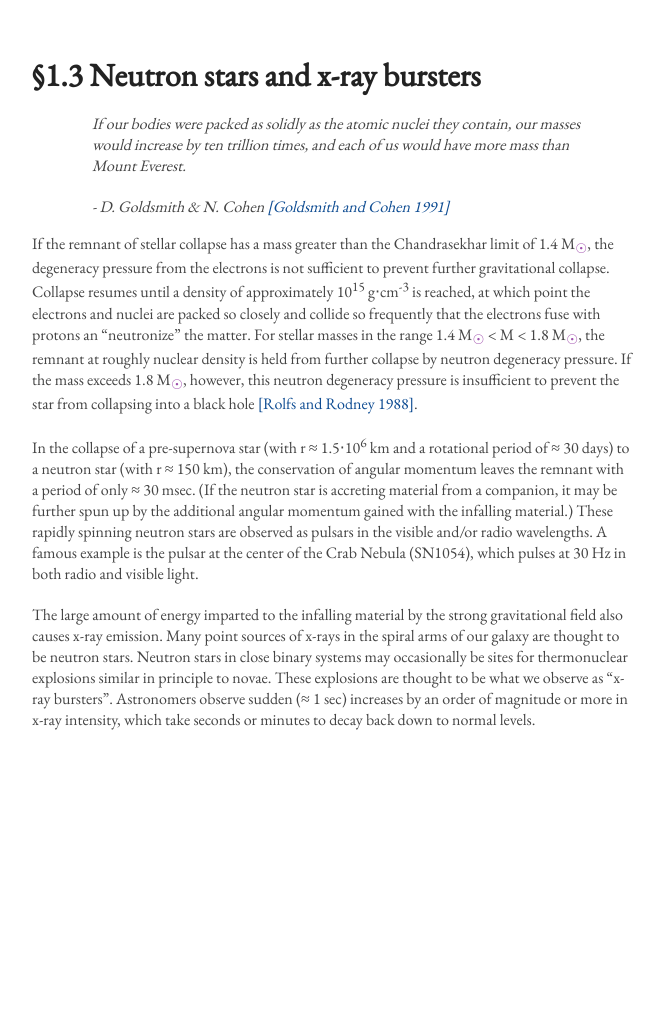
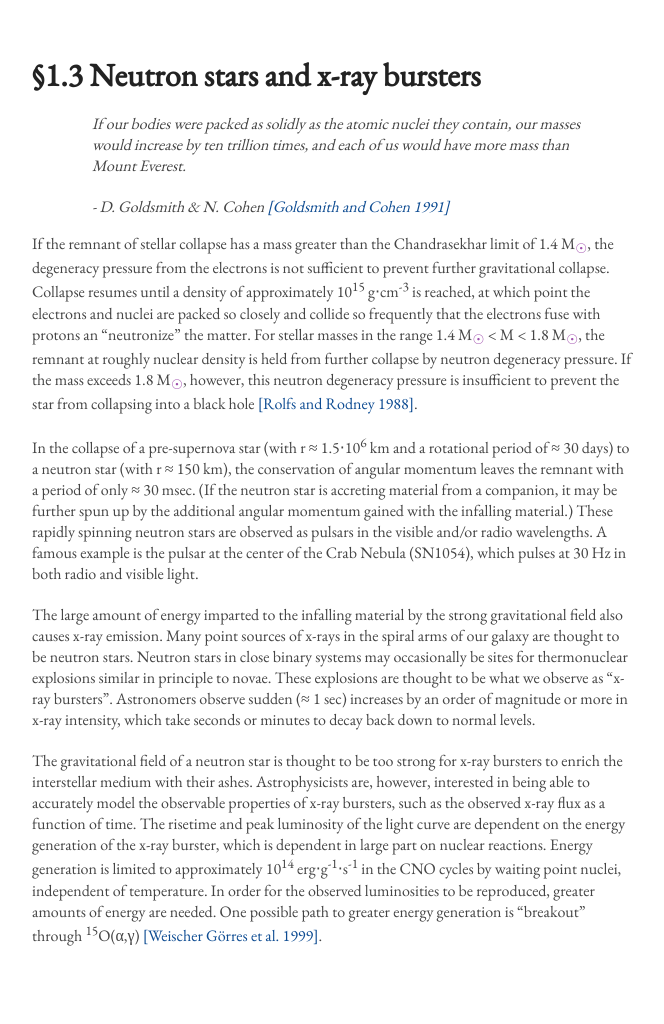
Before and after one commit to dwvisser/19ne-thesis, a Jekyll site: the page built from 1.3-neutron-stars-and-x-ray-bursters.md, in a window 1280 px wide. Shown: the whole page, without its empty margins (308-972 px from the left). Built offline with Jekyll 4.4.1, drawn with Linux system fonts in a browser that asks for light colours; before the commit the page ends 900 px from its top, so only the background shows below that.

Commit message:
All but last paragraph now in section 1.3.

```diff
--- a/1.3-neutron-stars-and-x-ray-bursters.md
+++ b/1.3-neutron-stars-and-x-ray-bursters.md
@@ -49,3 +49,17 @@ explosions similar in principle to novae. These explosions are thought to be
 what we observe as "x-ray bursters". Astronomers observe sudden (≈ 1 sec)
 increases by an order of magnitude or more in x-ray intensity, which take
 seconds or minutes to decay back down to normal levels.
+
+The gravitational field of a neutron star is thought to be too strong for
+x-ray bursters to enrich the interstellar medium with their ashes.
+Astrophysicists are, however, interested in being able to accurately model the
+observable properties of x-ray bursters, such as the observed x-ray flux as a
+function of time. The risetime and peak luminosity of the light curve are
+dependent on the energy generation of the x-ray burster, which is dependent in
+large part on nuclear reactions. Energy generation is limited to approximately
+10<sup>14</sup> erg⋅g<sup>-1</sup>⋅s<sup>-1</sup> in the CNO cycles by waiting
+point nuclei, independent of temperature. In order for the observed
+luminosities to be reproduced, greater amounts of energy are needed. One
+possible path to greater energy generation is "breakout" through
+<span class="nowrap"><sup>15</sup>O(α,γ)</span> [[Weischer Görres et al.
+1999]](../bibliography/#weischer).
```
